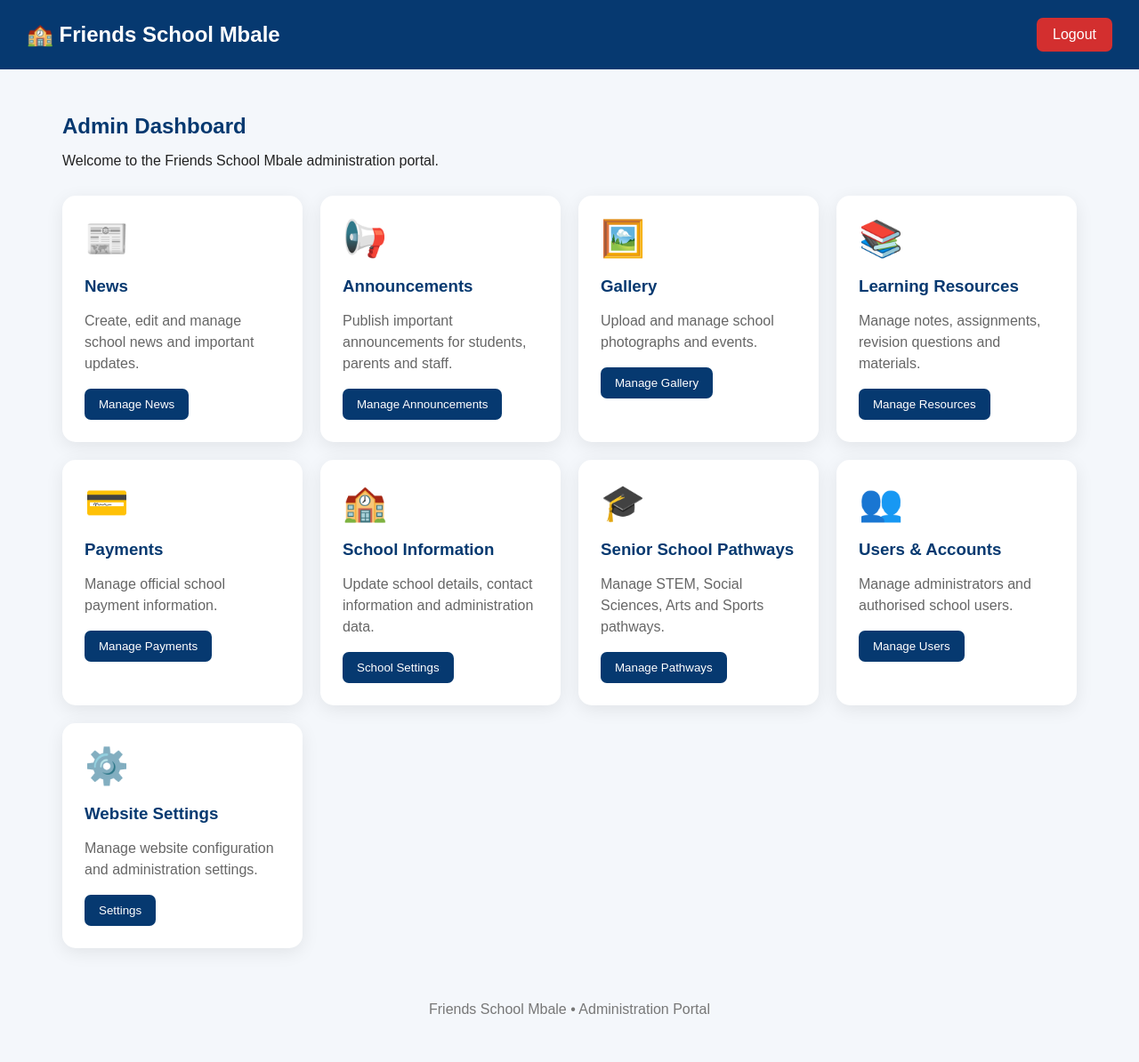
After one commit to johnnychess43/mbale-high-website, a Flask app: page /admin in a window 1280 px wide. The commit adds this page. Shown: the whole page at 89% size. Run offline with Flask 3, Linux system fonts and the light colour scheme; the visitor is signed in with stand-in values (Sample User, id 1).

Commit message:
Add secure admin portal and login

```diff
--- a/app.py
+++ b/app.py
@@ -1,7 +1,10 @@
-from flask import Flask, render_template
+import os
+
+from flask import Flask, render_template, request, redirect, url_for, session
 
 app = Flask(__name__)
 
+app.secret_key = os.environ.get("SECRET_KEY")
 
 # ============================================================
 # SCHOOL INFORMATION
@@ -642,6 +645,7 @@ def learning_resource_page(
     )
 
 
+
 # ============================================================
 # 404 ERROR HANDLER
 # ============================================================
@@ -672,9 +676,54 @@ def internal_server_error(error):
     ), 500
 
 
+# =========================
+# ADMIN PORTAL
+# =========================
+
+ADMIN_USERNAME = os.environ.get("ADMIN_USERNAME")
+ADMIN_PASSWORD = os.environ.get("ADMIN_PASSWORD")
+
+@app.route("/admin/login", methods=["GET", "POST"])
+def admin_login():
+
+    if request.method == "POST":
+
+        username = request.form.get("username")
+        password = request.form.get("password")
+
+        if username == ADMIN_USERNAME and password == ADMIN_PASSWORD:
+
+            session["admin_logged_in"] = True
+
+            return redirect(url_for("admin_dashboard"))
+
+        return render_template(
+            "admin_login.html",
+            error="Invalid username or password."
+        )
+
+    return render_template("admin_login.html")
+
+
+@app.route("/admin")
+def admin_dashboard():
+
+    if not session.get("admin_logged_in"):
+        return redirect(url_for("admin_login"))
+
+    return render_template("admin_dashboard.html")
+
+
+@app.route("/admin/logout")
+def admin_logout():
+
+    session.pop("admin_logged_in", None)
+    return redirect(url_for("admin_login"))
+
 # ============================================================
 # RUN WEBSITE
 # ============================================================
+
 
 if __name__ == "__main__":
 
--- a/requirements.txt
+++ b/requirements.txt
@@ -1,2 +1,3 @@
 Flask
 gunicorn
+Flask-Login
--- /dev/null
+++ b/templates/admin_dashboard.html
@@ -0,0 +1,421 @@
+<!DOCTYPE html>
+<html lang="en">
+
+<head>
+
+    <meta charset="UTF-8">
+
+    <meta name="viewport"
+          content="width=device-width, initial-scale=1.0">
+
+    <title>Admin Dashboard | Friends School Mbale</title>
+
+    <style>
+
+        * {
+            box-sizing: border-box;
+        }
+
+        body {
+            margin: 0;
+            font-family: Arial, sans-serif;
+            background: #f4f7fb;
+            color: #222;
+        }
+
+        .header {
+            background: #063970;
+            color: white;
+            padding: 20px 30px;
+
+            display: flex;
+            justify-content: space-between;
+            align-items: center;
+        }
+
+        .header h1 {
+            margin: 0;
+            font-size: 24px;
+        }
+
+        .logout {
+            background: #d32f2f;
+            color: white;
+            text-decoration: none;
+            padding: 10px 18px;
+            border-radius: 7px;
+        }
+
+        .container {
+            padding: 30px;
+            max-width: 1200px;
+            margin: auto;
+        }
+
+        .welcome {
+            margin-bottom: 30px;
+        }
+
+        .welcome h2 {
+            color: #063970;
+            margin-bottom: 5px;
+        }
+
+        .dashboard-grid {
+            display: grid;
+            grid-template-columns:
+                repeat(auto-fit, minmax(240px, 1fr));
+
+            gap: 20px;
+        }
+
+        .card {
+            background: white;
+            padding: 25px;
+            border-radius: 15px;
+
+            box-shadow:
+                0 5px 20px rgba(0, 0, 0, 0.08);
+
+            transition: transform 0.2s ease;
+        }
+
+        .card:hover {
+            transform: translateY(-4px);
+        }
+
+        .icon {
+            font-size: 40px;
+        }
+
+        .card h3 {
+            color: #063970;
+            margin-bottom: 10px;
+        }
+
+        .card p {
+            color: #666;
+            line-height: 1.5;
+        }
+
+        .card button {
+            border: none;
+            background: #063970;
+            color: white;
+
+            padding: 10px 16px;
+
+            border-radius: 7px;
+
+            cursor: pointer;
+        }
+
+        .card button:hover {
+            background: #0b5fa5;
+        }
+
+        .footer {
+            text-align: center;
+            margin-top: 40px;
+            padding: 20px;
+            color: #777;
+        }
+
+        @media (max-width: 600px) {
+
+            .header {
+                padding: 15px;
+            }
+
+            .header h1 {
+                font-size: 18px;
+            }
+
+            .logout {
+                padding: 8px 12px;
+                font-size: 14px;
+            }
+
+            .container {
+                padding: 20px 15px;
+            }
+
+        }
+
+    </style>
+
+</head>
+
+
+<body>
+
+
+<header class="header">
+
+    <h1>
+        🏫 Friends School Mbale
+    </h1>
+
+    <a
+        href="{{ url_for('admin_logout') }}"
+        class="logout"
+    >
+        Logout
+    </a>
+
+</header>
+
+
+<main class="container">
+
+
+    <section class="welcome">
+
+        <h2>
+            Admin Dashboard
+        </h2>
+
+        <p>
+            Welcome to the Friends School Mbale
+            administration portal.
+        </p>
+
+    </section>
+
+
+    <section class="dashboard-grid">
+
+
+        <!-- NEWS -->
+
+        <div class="card">
+
+            <div class="icon">
+                📰
+            </div>
+
+            <h3>
+                News
+            </h3>
+
+            <p>
+                Create, edit and manage school news
+                and important updates.
+            </p>
+
+            <button>
+                Manage News
+            </button>
+
+        </div>
+
+
+        <!-- ANNOUNCEMENTS -->
+
+        <div class="card">
+
+            <div class="icon">
+                📢
+            </div>
+
+            <h3>
+                Announcements
+            </h3>
+
+            <p>
+                Publish important announcements
+                for students, parents and staff.
+            </p>
+
+            <button>
+                Manage Announcements
+            </button>
+
+        </div>
+
+
+        <!-- GALLERY -->
+
+        <div class="card">
+
+            <div class="icon">
+                🖼️
+            </div>
+
+            <h3>
+                Gallery
+            </h3>
+
+            <p>
+                Upload and manage school photographs
+                and events.
+            </p>
+
+            <button>
+                Manage Gallery
+            </button>
+
+        </div>
+
+
+        <!-- LEARNING -->
+
+        <div class="card">
+
+            <div class="icon">
+                📚
+            </div>
+
+            <h3>
+                Learning Resources
+            </h3>
+
+            <p>
+                Manage notes, assignments,
+                revision questions and materials.
+            </p>
+
+            <button>
+                Manage Resources
+            </button>
+
+        </div>
+
+
+        <!-- PAYMENTS -->
+
+        <div class="card">
+
+            <div class="icon">
+                💳
+            </div>
+
+            <h3>
+                Payments
+            </h3>
+
+            <p>
+                Manage official school payment
+                information.
+            </p>
+
+            <button>
+                Manage Payments
+            </button>
+
+        </div>
+
+
+        <!-- SCHOOL INFORMATION -->
+
+        <div class="card">
+
+            <div class="icon">
+                🏫
+            </div>
+
+            <h3>
+                School Information
+            </h3>
+
+            <p>
+                Update school details, contact
+                information and administration data.
+            </p>
+
+            <button>
+                School Settings
+            </button>
+
+        </div>
+
+
+        <!-- PATHWAYS -->
+
+        <div class="card">
+
+            <div class="icon">
+                🎓
+            </div>
+
+            <h3>
+                Senior School Pathways
+            </h3>
+
+            <p>
+                Manage STEM, Social Sciences,
+                Arts and Sports pathways.
+            </p>
+
+            <button>
+                Manage Pathways
+            </button>
+
+        </div>
+
+
+        <!-- USERS -->
+
+        <div class="card">
+
+            <div class="icon">
+                👥
+            </div>
+
+            <h3>
+                Users & Accounts
+            </h3>
+
+            <p>
+                Manage administrators and
+                authorised school users.
+            </p>
+
+            <button>
+                Manage Users
+            </button>
+
+        </div>
+
+
+        <!-- SETTINGS -->
+
+        <div class="card">
+
+            <div class="icon">
+                ⚙️
+            </div>
+
+            <h3>
+                Website Settings
+            </h3>
+
+            <p>
+                Manage website configuration
+                and administration settings.
+            </p>
+
+            <button>
+                Settings
+            </button>
+
+        </div>
+
+
+    </section>
+
+
+    <div class="footer">
+
+        Friends School Mbale
+        • Administration Portal
+
+    </div>
+
+
+</main>
+
+
+</body>
+
+</html>
--- a/templates/base.html
+++ b/templates/base.html
@@ -46,6 +46,7 @@
         <a href="{{ url_for('gallery') }}">Gallery</a>
         <a href="{{ url_for('fees') }}">💳 Payments</a>
         <a href="{{ url_for('contact') }}">Contact</a>
+        <a href="{{ url_for('admin_login') }}">🔐 Admin Login</a>
 
     </div>
 
```
Also changed, not shown: static/css/style.css (+95 -0 lines), static/js/script.js (+9 -2 lines), templates/admin_login.html (added, +107 -0 lines).
